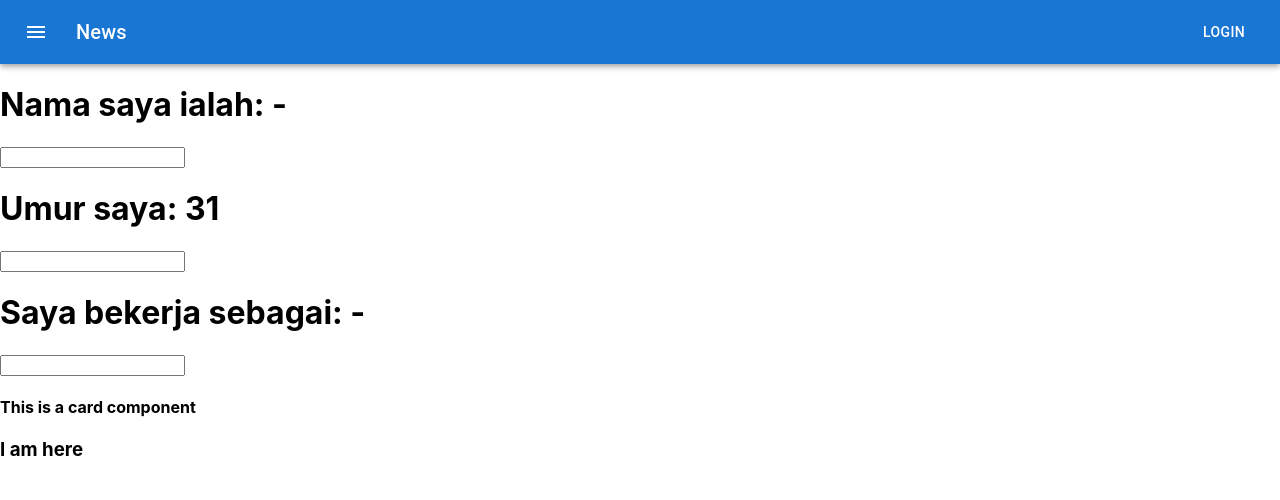
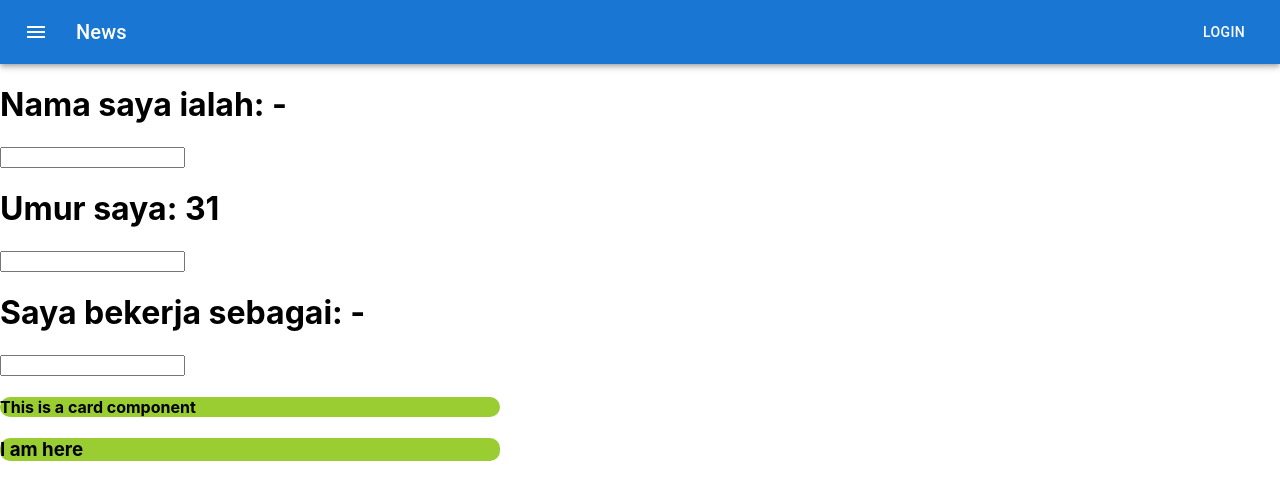
Before and after one commit to safwanrazali/class-clazzy, a React (Create React App) app in the folder my-react-app/: page / in a window 1280 px wide. Shown: the top 500 px of the page. Built offline with nearby package versions, Linux system fonts and the light colour scheme.

Commit message:
1. using styles 2. normal & module

```diff
--- a/my-react-app/src/components/MyCard.jsx
+++ b/my-react-app/src/components/MyCard.jsx
@@ -1,13 +1,18 @@
 import React from "react";
+import myCardStyle from '../styles/MyCard.module.css';
 
 const MyCard = (props) => {
     const {children} = props
     return (
-        <div>
+        <div >
+            <div className={myCardStyle.container}>
             <h4>
                 This is a card component
             </h4>
+            </div>
+            <div className={myCardStyle.container}>
             {children}
+            </div>
         </div>
 
     )
--- /dev/null
+++ b/my-react-app/src/styles/MyCard.module.css
@@ -0,0 +1,6 @@
+.container {
+    width: 500px;
+    background-color: yellowgreen;
+    border: 10px;
+    border-radius: 10px;
+}
```
